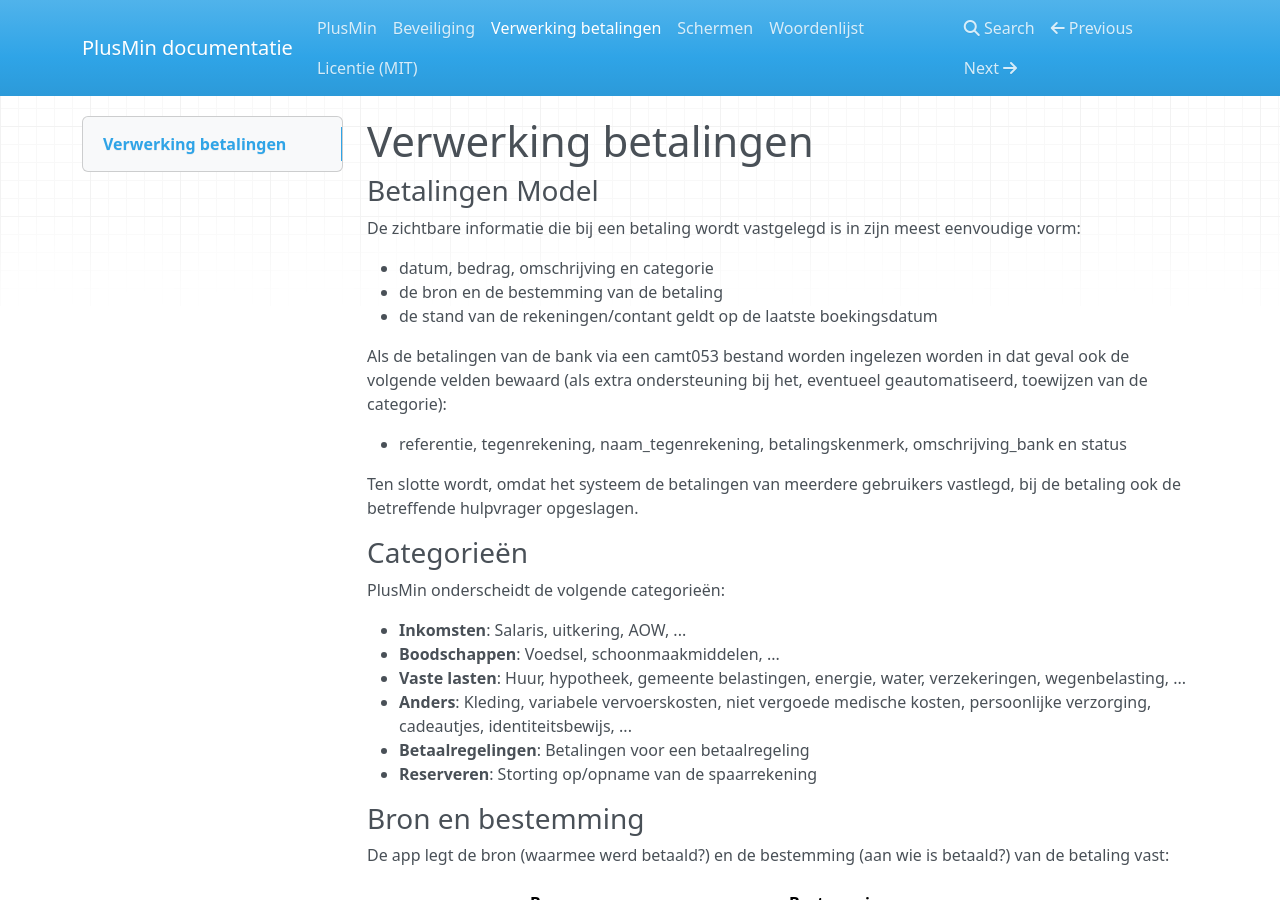
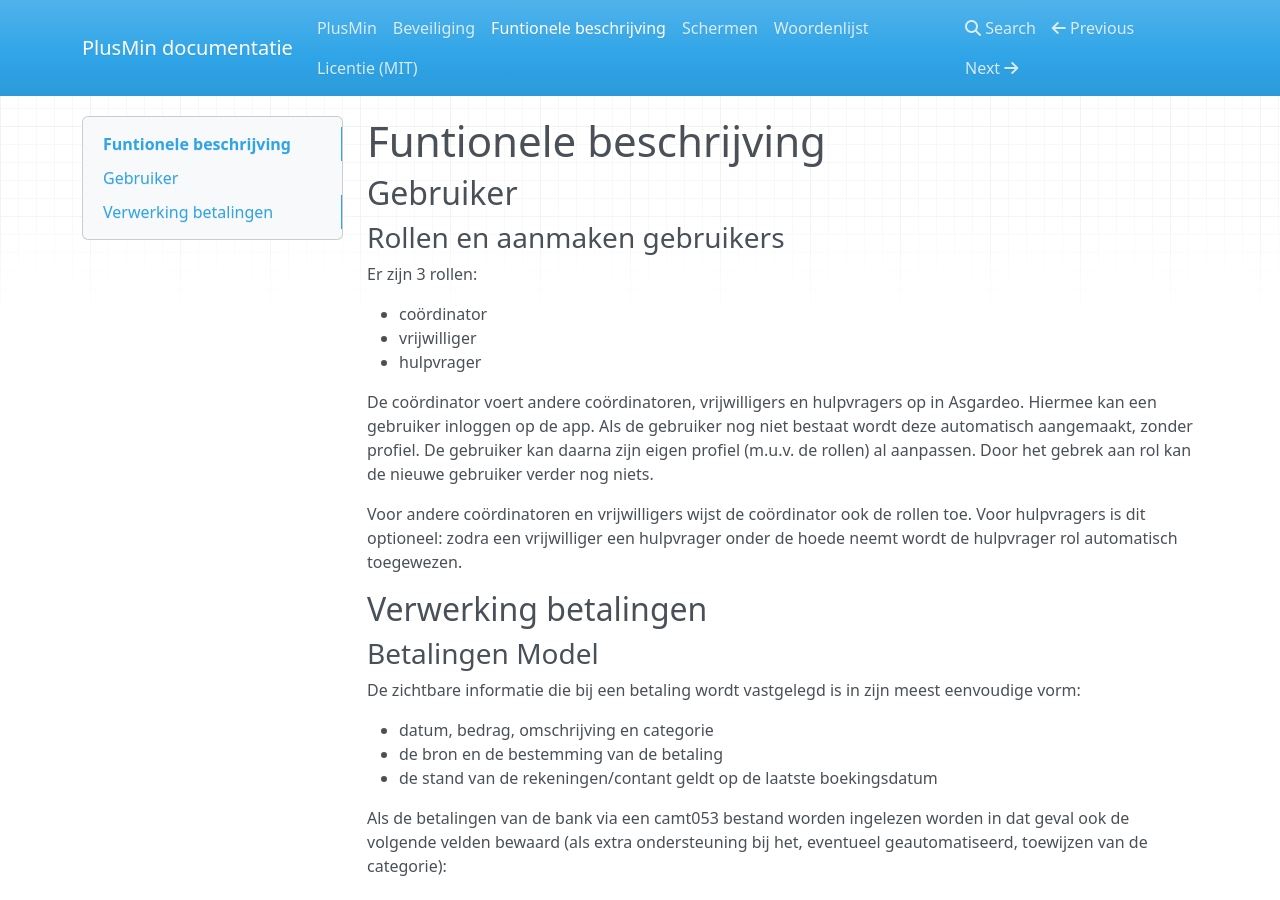
Before and after one commit to plusminapp/pm-docs, an MkDocs documentation site: the page built from docs/2-functionaliteit.md, in a window 1280 px wide and 900 px high. Built offline with MkDocs 1.6.1, drawn with Linux system fonts in a browser that asks for light colours; nearby versions of some CDN libraries.

Commit message:
rename naar functionaliteit

```diff
--- a/docs/2-verwerking-betalingen.md
+++ b/docs/2-functionaliteit.md
@@ -1,4 +1,22 @@
-# Verwerking betalingen
+#Funtionele beschrijving
+
+## Gebruiker
+
+### Rollen en aanmaken gebruikers
+
+Er zijn 3 rollen:
+
+- co&ouml;rdinator
+- vrijwilliger
+- hulpvrager
+
+De co&ouml;rdinator voert andere co&ouml;rdinatoren, vrijwilligers en hulpvragers op in Asgardeo. Hiermee kan een gebruiker inloggen op de app. Als de gebruiker nog niet bestaat wordt deze automatisch aangemaakt, zonder profiel. De gebruiker kan daarna zijn eigen profiel (m.u.v. de rollen) al aanpassen. Door het gebrek aan rol kan de nieuwe gebruiker verder nog niets.
+
+Voor andere co&ouml;rdinatoren en vrijwilligers wijst de co&ouml;rdinator ook de rollen toe. Voor hulpvragers is dit optioneel: zodra een vrijwilliger een hulpvrager onder de hoede neemt wordt de hulpvrager rol automatisch toegewezen.
+
+
+
+## Verwerking betalingen
 
 ### Betalingen Model
 
```
